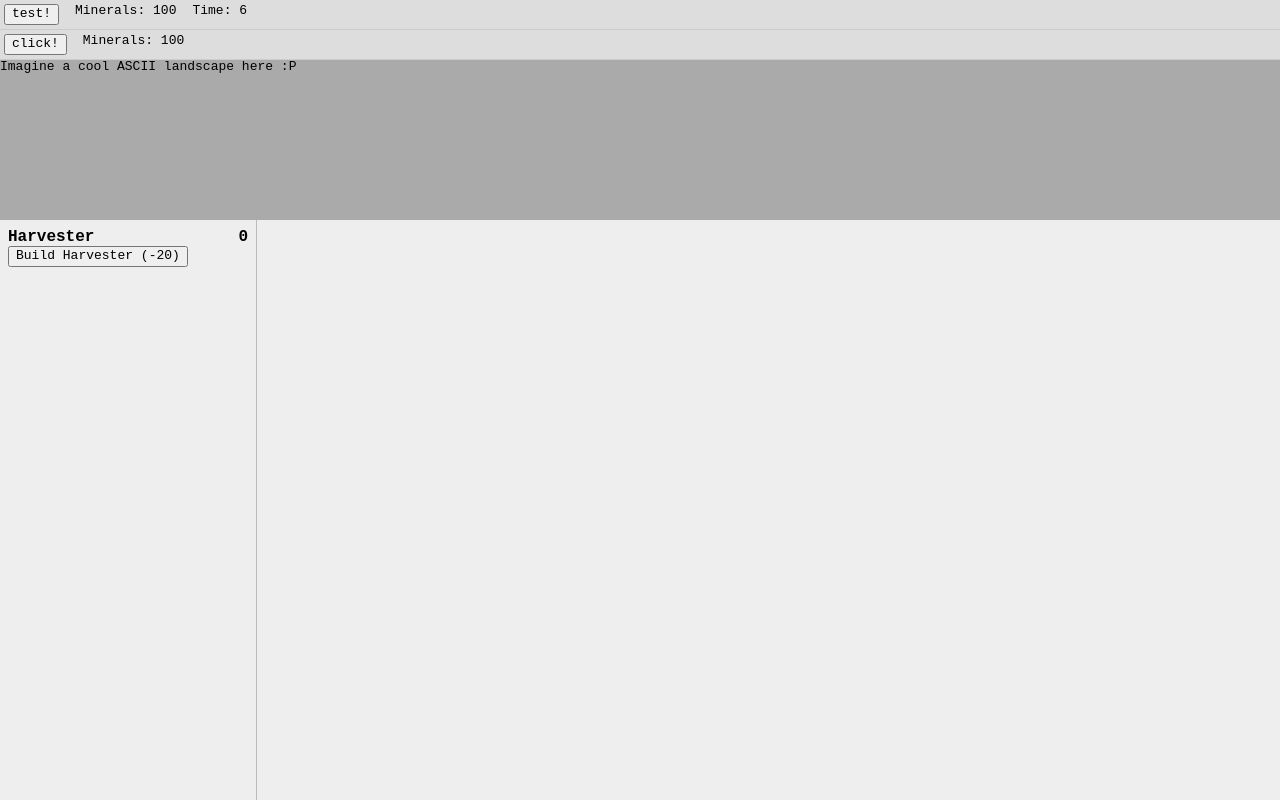
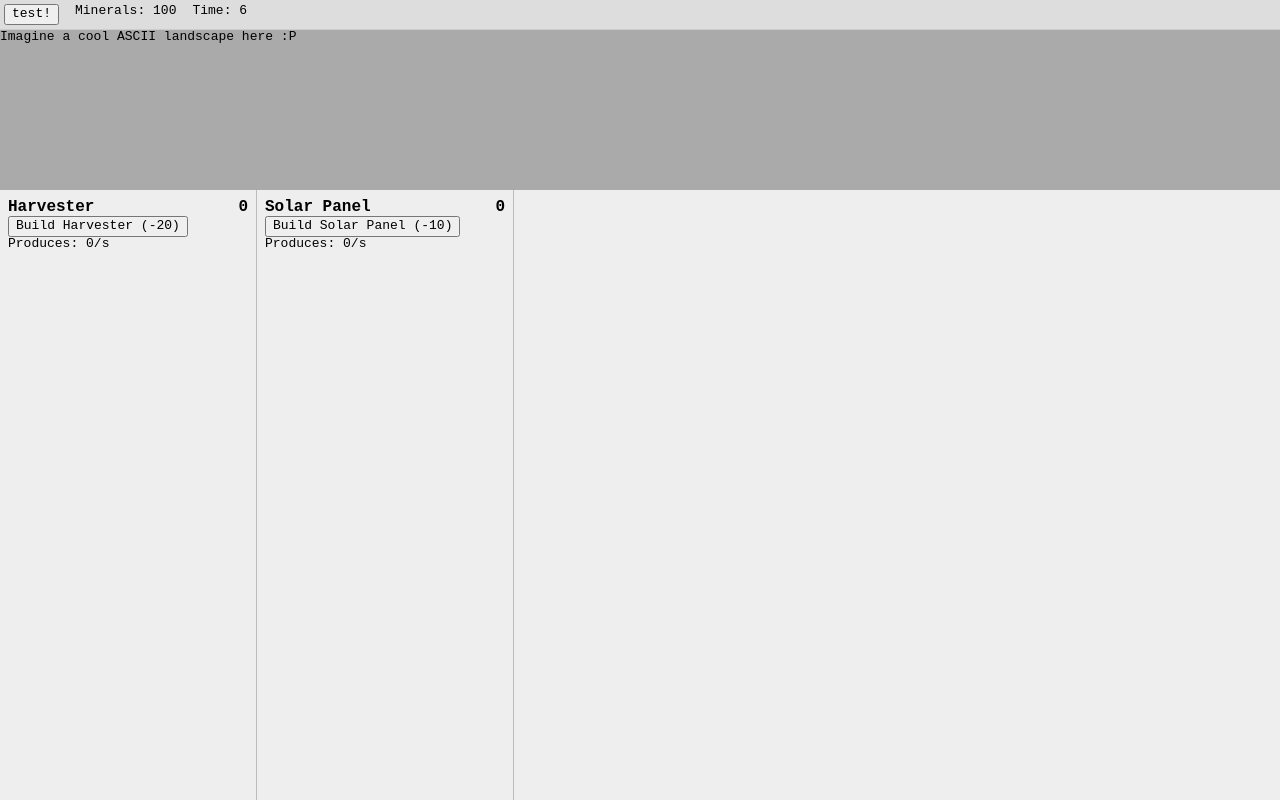
Before and after one commit to robkiessling/solarion, a React app: page / in a window 1280 px wide. Built offline with nearby package versions, Linux system fonts and the light colour scheme.

Commit message:
added periodic resource generation

```diff
--- a/src/components/app.jsx
+++ b/src/components/app.jsx
@@ -5,16 +5,16 @@ import Structures from "./structures";
 import ResourceBar from "./resource_bar";
 import Tester from "./tester";
 
-// TODO
-// import game from "../singletons/game"
-// import gameClock from "../singletons/game_clock"
+// Note: These imports are required; they actually initialize the singletons
+import gameClock from "../singletons/game_clock"
+import resourceManager from "../singletons/resource_manager"
 
 export default class App extends React.Component {
     render() {
         return (
             <div className="app">
                 <ResourceBar/>
-                <Tester/>
+                {/*<Tester/>*/}
                 <Outside/>
                 <Structures/>
             </div>
--- a/src/components/resource_bar.jsx
+++ b/src/components/resource_bar.jsx
@@ -13,7 +13,7 @@ class ResourceBar extends React.Component {
             <div className="resource-bar">
                 <button onClick={() => this.props.consume('minerals', 20)}>test!</button>
                 <div>
-                    Minerals: { this.props.minerals }
+                    Minerals: { Math.floor(this.props.minerals) }
                 </div>
                 <div>
                     Time: { Math.floor(this.props.elapsedTime / 1000.0) }
--- a/src/components/structure.jsx
+++ b/src/components/structure.jsx
@@ -1,6 +1,6 @@
 import React from 'react';
 import {connect} from "react-redux";
-import {build} from "../redux/modules/structures";
+import {build, getProduction} from "../redux/modules/structures";
 import { getStructure, getBuildCost, canBuild } from "../redux/modules/structures";
 
 class Structure extends React.Component {
@@ -22,17 +22,23 @@ class Structure extends React.Component {
                     </button>
                     {this.props.buttons}
                 </div>
+                <div>
+                    Produces: {this.props.production}/s
+                </div>
             </div>
         );
     }
 }
 
 const mapStateToProps = (state, ownProps) => {
+    const structure = getStructure(state, ownProps.type);
+
     return {
         resources: state.resources,
-        structure: getStructure(state, ownProps.type),
-        canBuild: canBuild(state, ownProps.type),
-        cost: getBuildCost(state, ownProps.type)
+        structure: structure,
+        canBuild: canBuild(state, structure),
+        cost: getBuildCost(structure),
+        production: getProduction(structure)
     }
 };
 
--- a/src/database/structures.js
+++ b/src/database/structures.js
@@ -5,12 +5,12 @@ export default {
         cost: {
             minerals: {
                 base: 20,
-                increment: 0.5
+                increment: 1.25
             }
         },
-        generates: {
+        produces: {
             minerals: {
-                base: 10
+                base: 2
             }
         }
     },
@@ -18,12 +18,13 @@ export default {
         name: "Solar Panel",
         cost: {
             minerals: {
-                base: 10
+                base: 10,
+                increment: 1.25
             }
         },
-        generates: {
+        produces: {
             minerals: {
-                base: 5
+                base: 1
             }
         }
     }
--- a/src/index.jsx
+++ b/src/index.jsx
@@ -14,6 +14,10 @@ import './styles/app.scss';
 // store.dispatch(consume('minerals', 10));
 // window.boundConsume = (id, amount) => store.dispatch(consume(id, amount));
 
+import { learn } from './redux/modules/structures';
+store.dispatch(learn('harvester'));
+store.dispatch(learn('solarPanel'));
+
 ReactDOM.render(
     <Provider store={store}>
         <App />
--- a/src/lib/helpers.js
+++ b/src/lib/helpers.js
@@ -1,16 +1,18 @@
 
-// Iterates through the keys of the object, calling the given function on each (key, value) pair
-export function iterateObject(obj, fn) {
-    if (obj) {
-        Object.keys(obj).forEach((key) => {
-            fn.call(this, key, obj[key]);
-        });
-    }
-}
 
-// Call a method such that, inside the method, 'this' refers to the target parameter
-export function makeCallback(target, method) {
-    return function () {
-        return method.apply(target, arguments);
-    };
-}
+/**
+ * Iterates through the keys of the object, calling the given function on each (key, value) pair.
+ *
+ * TODO Can remove this function, it is no longer needed. Just use this instead:
+ *
+ *          for (const [key, value] of Object.entries(obj)) {
+ *              // do something using key/value
+ *          }
+ */
+// export function iterateObject(obj, fn) {
+//     if (obj) {
+//         Object.keys(obj).forEach((key) => {
+//             fn.call(this, key, obj[key]);
+//         });
+//     }
+// }
--- a/src/redux/modules/resources.js
+++ b/src/redux/modules/resources.js
@@ -23,13 +23,13 @@ const initialState = {
 //     }
 // }
 
-function applyCost(state, cost, multiplier) {
-    let overrides = { byId: {} }
-    for (const [key, value] of Object.entries(cost)) {
-        overrides.byId[key] = { amount: { $apply: function(x) { return x - (value.base * multiplier); } } }
-    }
-    return update(state, overrides);
-}
+// function applyCost(state, cost, multiplier) {
+//     let overrides = { byId: {} }
+//     for (const [key, value] of Object.entries(cost)) {
+//         overrides.byId[key] = { amount: { $apply: function(x) { return x - (value.base * multiplier); } } }
+//     }
+//     return update(state, overrides);
+// }
 
 // Reducer
 export default function reducer(state = initialState, action) {
@@ -44,8 +44,6 @@ export default function reducer(state = initialState, action) {
             return update(state, {
                 byId: { [payload.id]: { amount: { $apply: function(x) { return x + payload.amount; } } } }
             });
-        // case structures.BUILD:
-        //     return applyCost(state, payload.cost, payload.amount);
         default:
             return state;
     }
--- a/src/redux/modules/structures.js
+++ b/src/redux/modules/structures.js
@@ -4,34 +4,29 @@ import _ from 'lodash';
 import database from '../../database/structures'
 
 // Actions
+export const LEARN = 'structures/LEARN';
 export const BUILD = 'structures/BUILD';
 
 // Initial State
 const initialState = {
-    byId: {
-        harvester: {
-            count: 0
-        },
-        // solarPanel: {
-        //     count: 0
-        // }
-    },
-    visibleIds: [
-        'harvester',
-        // 'solarPanel'
-    ]
+    byId: {},
+    visibleIds: []
 }
-// normally this will happen when you create the new structure
-for (const [key, value] of Object.entries(initialState.byId)) {
-    _.merge(value, database[key])
-}
-
 
 // Reducer
 export default function reducer(state = initialState, action) {
     const payload = action.payload;
 
     switch (action.type) {
+        case LEARN:
+            return update(state, {
+                byId: {
+                    [payload.id]: {
+                        $set: _.merge({}, database[payload.id], { count: 0 })
+                    }
+                },
+                visibleIds: { $push: [payload.id] }
+            });
         case BUILD:
             return update(state, {
                 byId: {
@@ -46,10 +41,15 @@ export default function reducer(state = initialState, action) {
 }
 
 // Action Creators
+export function learn(id) {
+    return { type: LEARN, payload: { id } };
+}
 export function build(id, amount) {
     return function(dispatch, getState) {
-        const cost = getBuildCost(getState(), id);
-        if (canConsume(getState(), 'minerals', cost)) {
+        const structure = getStructure(getState(), id);
+        if (canBuild(getState(), structure)) {
+            const cost = getBuildCost(structure);
+
             // TODO Batch these
             dispatch(buildUnsafe(id, amount));
             dispatch(consumeUnsafe('minerals', cost));
@@ -64,9 +64,24 @@ export function buildUnsafe(id, amount) {
 export function getStructure(state, id) {
     return state.structures.byId[id];
 }
-export function getBuildCost(state, id) {
-    return getStructure(state, id).cost.minerals.base;
+export function getBuildCost(structure) {
+    return Math.floor(structure.cost.minerals.base * (structure.cost.minerals.increment)**(structure.count));
 }
-export function canBuild(state, id) {
-    return canConsume(state, 'minerals', getBuildCost(state, id));
+export function canBuild(state, structure) {
+    return canConsume(state, 'minerals', getBuildCost(structure));
 }
+export function getProduction(structure) {
+    return structure.produces.minerals.base * structure.count;
+}
+export function getTotalProduction(state) {
+    let total = 0;
+    iterateVisible(state, structure => {
+        total += getProduction(structure);
+    });
+    return total;
+}
+function iterateVisible(state, callback) {
+    state.structures.visibleIds.forEach(id => {
+        callback(getStructure(state, id));
+    });
+}
--- a/src/singletons/game_clock.js
+++ b/src/singletons/game_clock.js
@@ -55,12 +55,12 @@ class GameClock {
         this._iteratePeriodicFns();
 
         /*. Run function again as soon as possible without lagging .*/
-        window.requestAnimationFrame(Helpers.makeCallback(this, this.run));
+        window.requestAnimationFrame(() => this.run())
     }
 
     // A periodic function does not run every game loop, it runs every X milliseconds (to improve performance)
     _iteratePeriodicFns() {
-        Helpers.iterateObject(this.periodicFns, (key, periodicFn) => {
+        for (const [key, periodicFn] of Object.entries(this.periodicFns)) {
             if (periodicFn === undefined) {
                 // When clearInterval is called, its periodicFn will still be called for the current iteration (the
                 // periodicFn will be undefined however). When this happens, ignore the fn. By next iteration
@@ -78,7 +78,7 @@ class GameClock {
                 }
                 periodicFn.fn(iterations, periodicFn.period);
             }
-        });
+        }
     }
 
 }
--- a/src/singletons/resource_manager.js
+++ b/src/singletons/resource_manager.js
@@ -1,53 +1,22 @@
 // import * as Helpers from "../lib/helpers"
 import gameClock from "./game_clock";
-// import store from "../redux/store";
-// import { consume, generate } from '../redux/modules/resources';
+import store from "../redux/store";
+import {getTotalProduction} from "../redux/modules/structures";
+import {generate} from "../redux/modules/resources";
 
 const UPDATES_PER_SECOND = 5;
 
 class ResourceManager {
     constructor() {
-        // this._resetCache();
         this._setupInterval();
     }
-
-    // quantity(resourceKey) {
-    //     return store.getState().resources.byId[resourceKey].amount;
-    // }
-
-    // consume(resourceKey, amount) {
-    //     if (this.hasQuantity(resourceKey, amount)) {
-    //         store.dispatch(consume(resourceKey, amount));
-    //         return true;
-    //     }
-    //     else {
-    //         return false;
-    //     }
-    // }
-
-    // hasQuantity(resourceKey, amount) {
-    //     return this.quantity(resourceKey) >= amount;
-    // }
-
-    // getRate(resourceKey) {
-    //     if (this._cache[resourceKey] && this._cache[resourceKey].net !== undefined) {
-    //         return this._cache[resourceKey].net;
-    //     }
-    // }
-    //
-    // _resetCache() {
-    //     this._cache = {};
-    // }
 
     _setupInterval() {
         gameClock.setInterval('ResourceManager', (iterations, period) => {
             const seconds = iterations * period / 1000;
 
-            // Helpers.iterateObject(this._resources, (key, quantity) => {
-            //     this._resources[key] += seconds * this._rates[key];
-            // });
-
-            // store.dispatch(generate('minerals', 10 * seconds));
+            const production = getTotalProduction(store.getState()) * seconds;
+            store.dispatch(generate('minerals', production));
         }, 1000 / UPDATES_PER_SECOND);
     }
 
```
